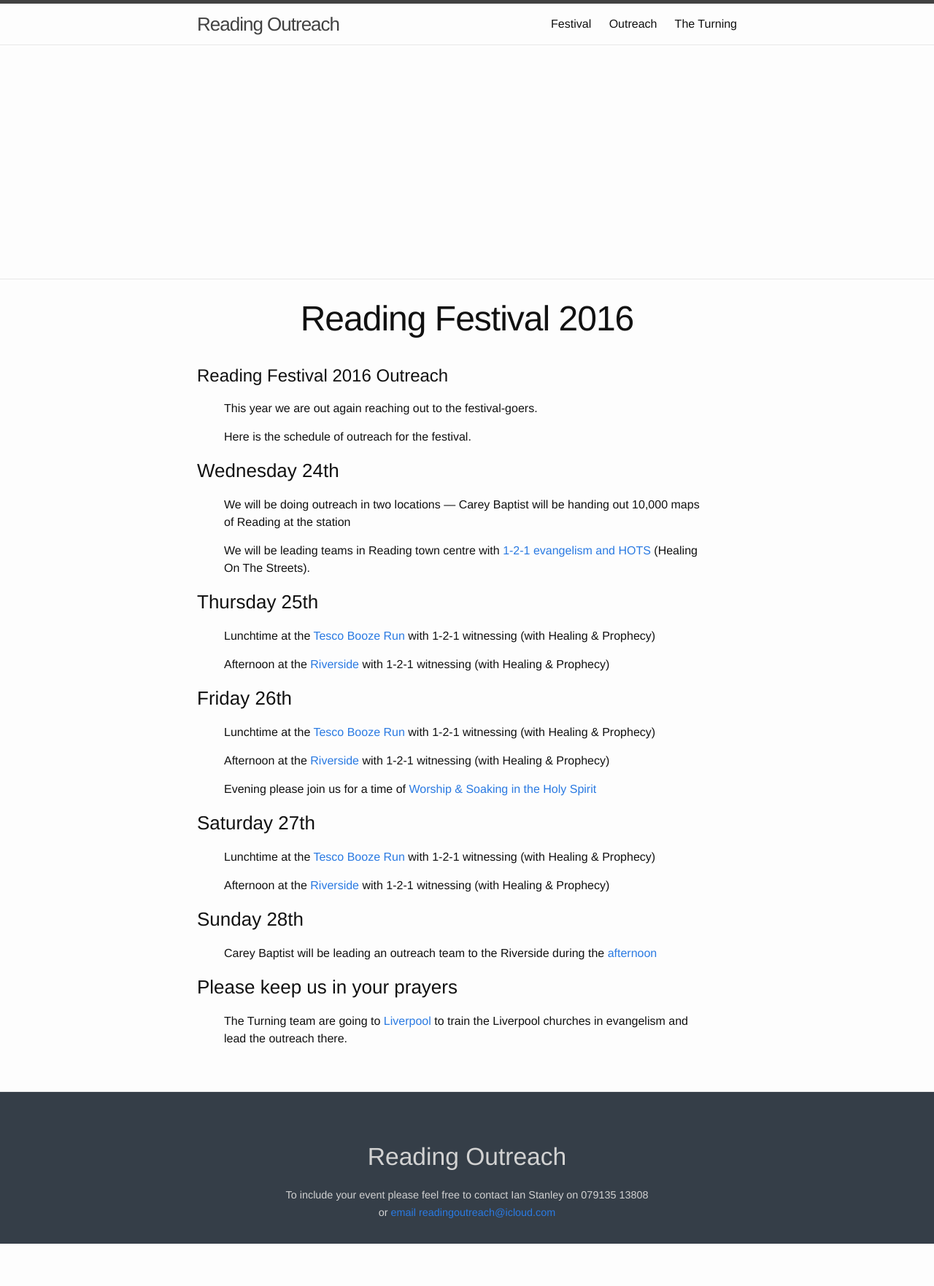
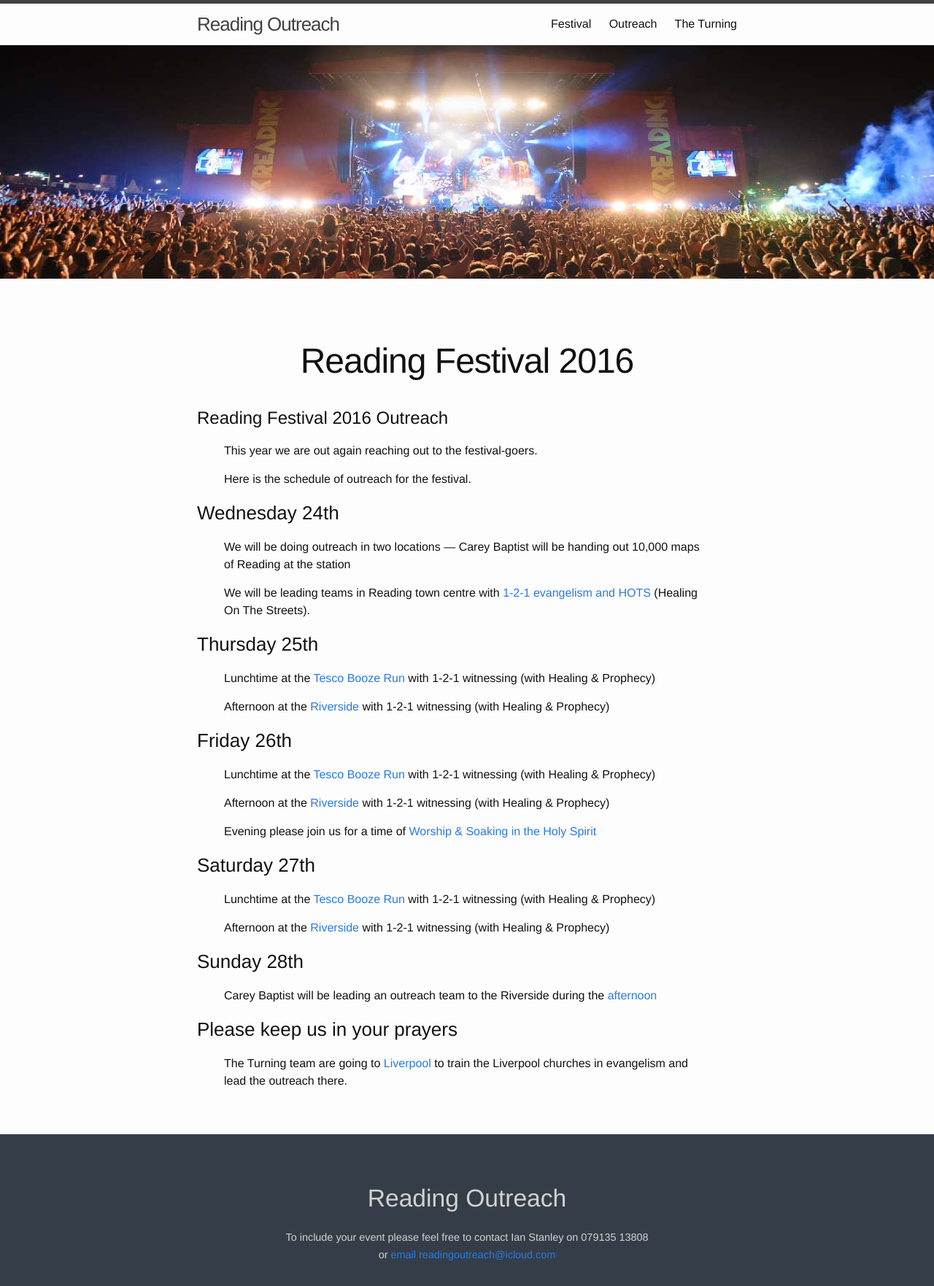
Before and after one commit to readingoutreach/Reading-Festival-Outreach-2016, a Jekyll site: the page built from festival.md, in a window 1280 px wide. Shown: the whole page at 73% size. Built offline with Jekyll 4.4.1, drawn with Linux system fonts in a browser that asks for light colours; before the commit the page ends 1705 px from its top, so only the background shows below that.

Commit message:
final layout changes

```diff
--- a/_sass/_layout.scss
+++ b/_sass/_layout.scss
@@ -271,6 +271,7 @@ h1.post-title {
   width: 90%;
   margin-left: auto;
   margin-right: auto;
+  padding-top: 1.2em;
 }
 
 h2.post-subtitle {
--- a/festival.md
+++ b/festival.md
@@ -3,6 +3,7 @@ layout: page
 navigation_title: Festival
 title: Reading Festival 2016
 permalink: /festival/
+cover: "img/festivalstage.jpg"
 ---
 
 # Reading Festival 2016 Outreach
```
